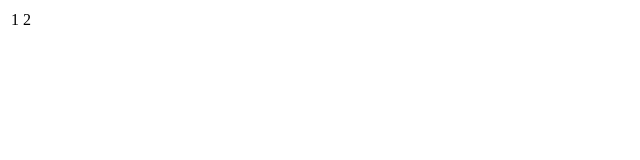
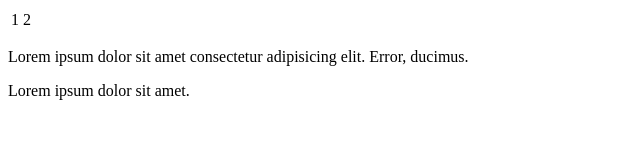
Before and after one commit to arrapiii/postes, a plain HTML site: page index.html in a window 1280 px wide. Shown: the whole page, without its empty margins (0-640 px from the left). Drawn offline with Linux system fonts and the light colour scheme.

Commit message:
tambah 2 paragraf

```diff
--- a/index.html
+++ b/index.html
@@ -13,5 +13,7 @@
             <td>2</td>
         </tr>
     </table>
+    <p>Lorem ipsum dolor sit amet consectetur adipisicing elit. Error, ducimus.</p>
+    <p>Lorem ipsum dolor sit amet.</p>
 </body>
 </html>
```
